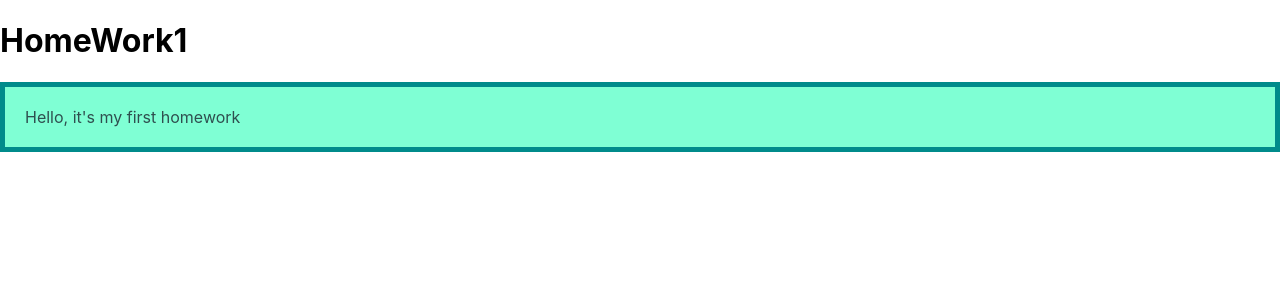
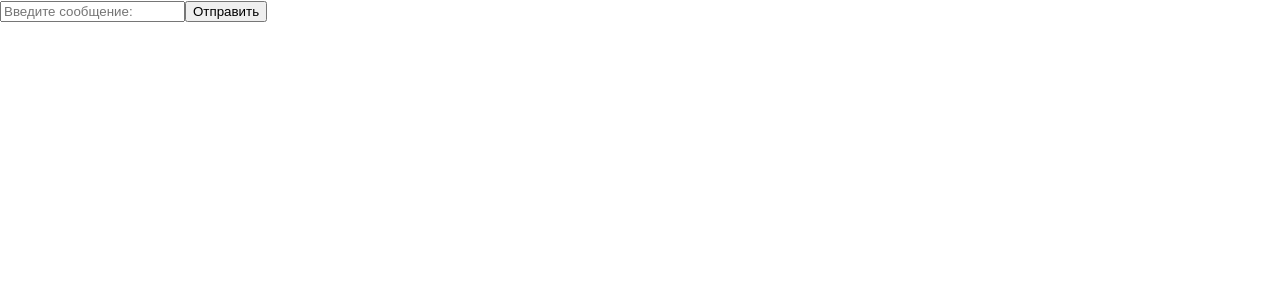
Before and after one commit to katrinCoder/ReactHW, a React (Create React App) app: page / in a window 1280 px wide. Shown: the top 300 px of the page. Built offline with nearby package versions, Linux system fonts and the light colour scheme.

Commit message:
HomeWork2 1,2,3

```diff
--- a/src/App.js
+++ b/src/App.js
@@ -1,12 +1,50 @@
-import { Message } from './components'
-
-const text = 'Hello, it\'s my first homework'
+import { useState } from 'react'
 
 function App() {
+
+  const [messagelist, setMessageList] = useState([])
+  const [input, setInput] = useState('')
+
+  const addMessage = (author, text) => {
+    const newMessageList = [...messagelist]
+    const newMessage = {
+      author,
+      text
+    }
+    newMessageList.push(newMessage)
+    setMessageList(newMessageList)
+  }
+
+  const eventChangeMessage = (event) => {
+    setInput(event.target.value)
+  }
+
+  const eventButtonSubmit = (event) => {
+    event.preventDefault()
+    addMessage('user', input)
+    setInput('')
+  }
+
   return (
     <div className="App">
-      <h1>HomeWork1</h1>
-      <Message text={text} />
+      <form onSubmit={eventButtonSubmit}>
+        <input
+          onChange={eventChangeMessage}
+          value={input}
+          type='text'
+          placeholder='Введите сообщение:'>
+        </input>
+        <button>Отправить</button>
+      </form>
+      <ul>
+        {
+          messagelist.map((message) => (
+            <li>
+              {message.author}: {message.text}
+            </li>
+          ))
+        }
+      </ul>
     </div>
   );
 }
```
